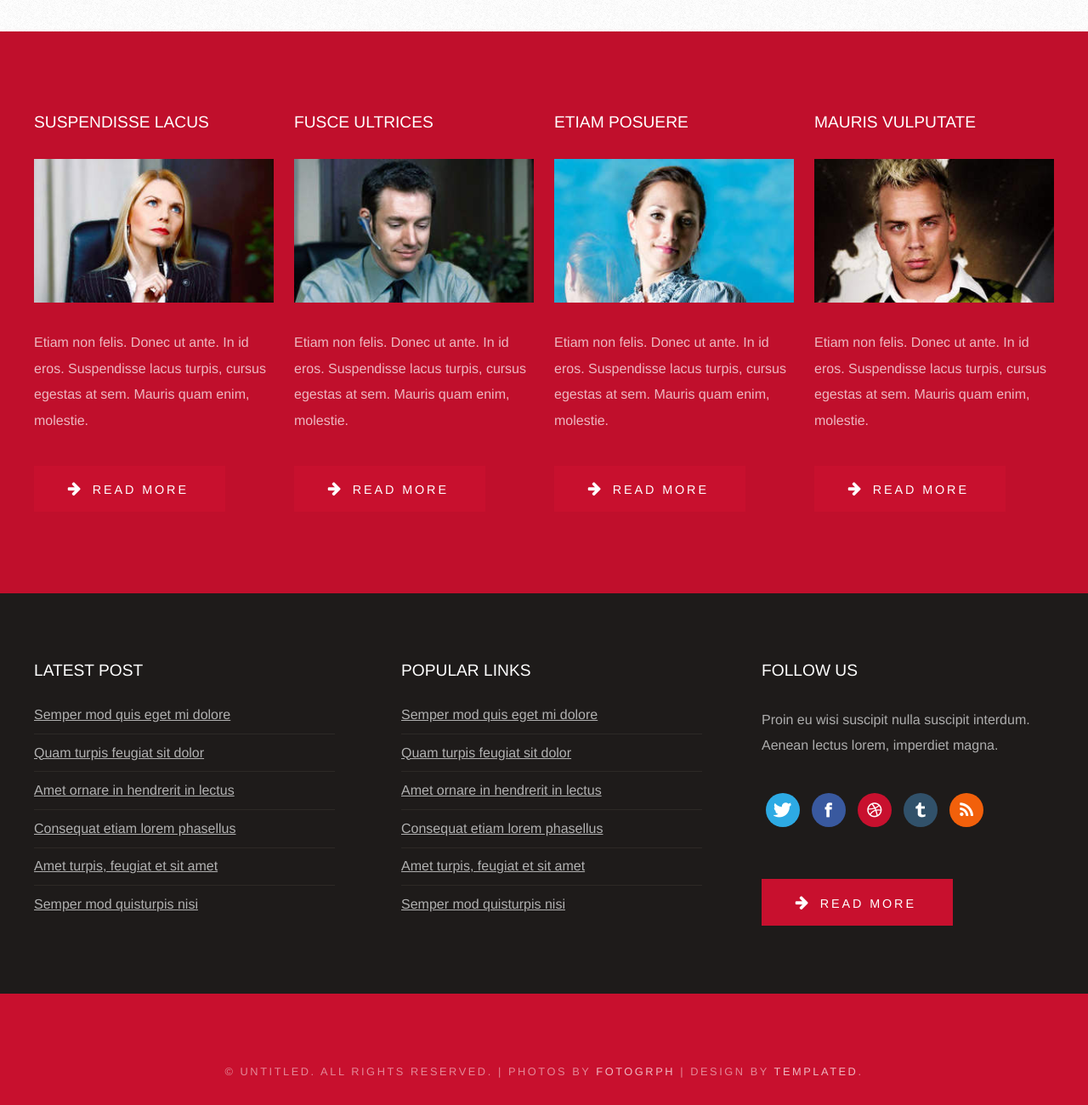
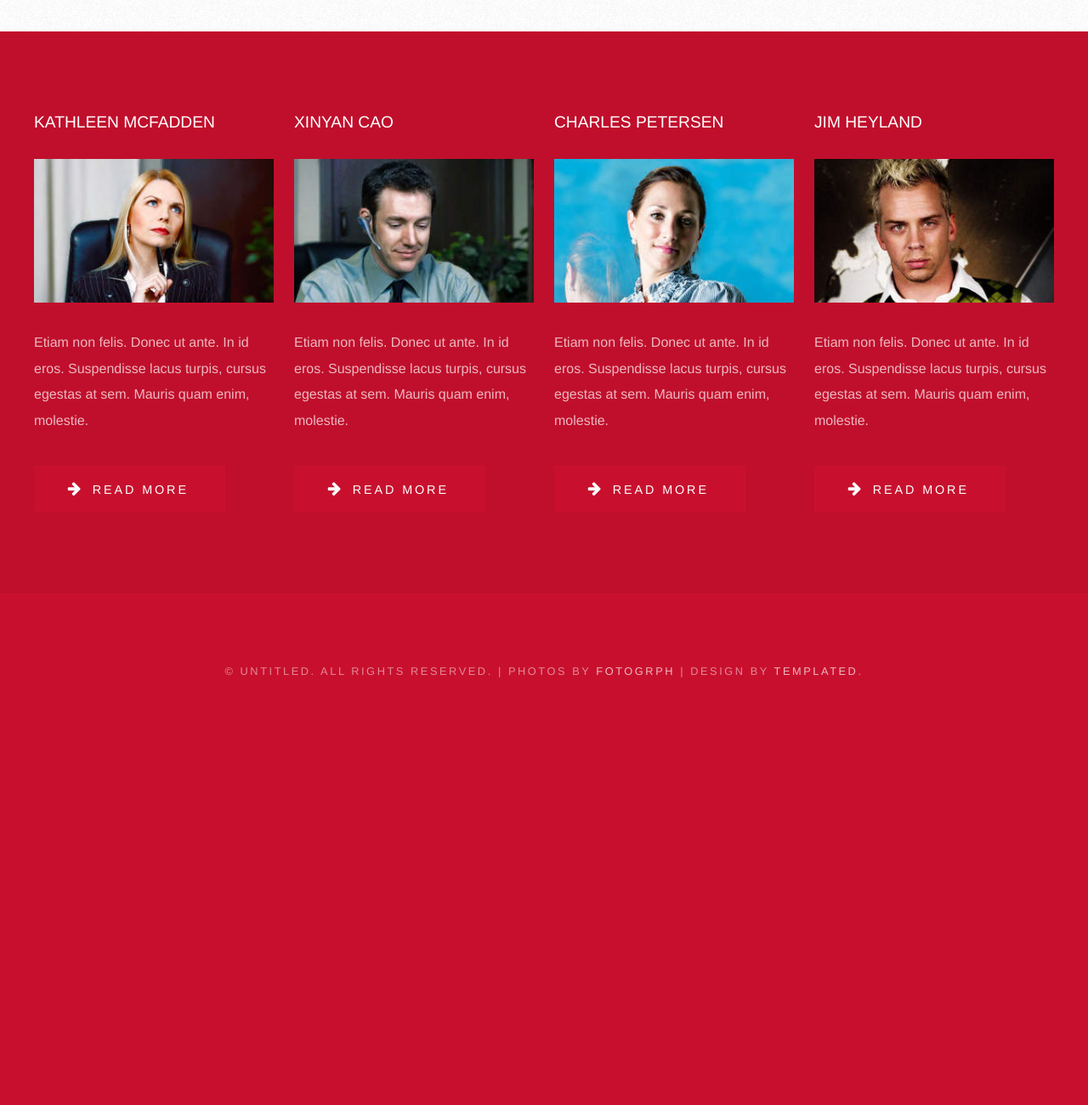
Before and after one commit to z1827320/475groupproject, a plain HTML site: page operation.html in a window 1280 px wide. Shown: the part 1160-2460 px from the top of the page at 85% size. After the commit the page ends 2055 px from the top, so only its background shows below. Drawn offline with Linux system fonts and the light colour scheme; a web font is replaced by a local one.

Commit message:
removed extra space

```diff
--- a/operation.html
+++ b/operation.html
@@ -74,28 +74,28 @@ Released   : 20140310
 		<div id="portfolio" class="container">
 			<div id="column1">
 				<div class="title">
-					<h2>Suspendisse lacus</h2>
+					<h2>Kathleen McFadden</h2>
 				</div>
 				<a href="#" class="image image-full"><img src="images/pic02.jpg" alt="" /></a>
 				<p>Etiam non felis. Donec ut ante. In id eros. Suspendisse lacus turpis, cursus egestas at sem. Mauris quam enim, molestie.</p>
 				<a href="#" class="icon icon-arrow-right button">Read More</a> </div>
 			<div id="column2">
 				<div class="title">
-					<h2>Fusce ultrices</h2>
+					<h2>Xinyan Cao</h2>
 				</div>
 				<a href="#" class="image image-full"><img src="images/pic03.jpg" alt="" /></a>
 				<p>Etiam non felis. Donec ut ante. In id eros. Suspendisse lacus turpis, cursus egestas at sem. Mauris quam enim, molestie.</p>
 				<a href="#" class="icon icon-arrow-right button">Read More</a> </div>
 			<div id="column3">
 				<div class="title">
-					<h2>Etiam posuere</h2>
+					<h2>Charles Petersen</h2>
 				</div>
 				<a href="#" class="image image-full"><img src="images/pic04.jpg" alt="" /></a>
 				<p>Etiam non felis. Donec ut ante. In id eros. Suspendisse lacus turpis, cursus egestas at sem. Mauris quam enim, molestie.</p>
 				<a href="#" class="icon icon-arrow-right button">Read More</a> </div>
 			<div id="column4">
 				<div class="title">
-					<h2>Mauris vulputate</h2>
+					<h2>Jim Heyland</h2>
 				</div>
 				<a href="#" class="image image-full"><img src="images/pic05.jpg" alt="" /></a>
 				<p>Etiam non felis. Donec ut ante. In id eros. Suspendisse lacus turpis, cursus egestas at sem. Mauris quam enim, molestie.</p>
@@ -103,50 +103,7 @@ Released   : 20140310
 		</div>
 	</div>
 
-<div id="footer-wrapper">
-	<div id="footer" class="container">
-		<div id="box1">
-			<div class="title">
-				<h2>Latest Post</h2>
-			</div>
-			<ul class="style1">
-				<li><a href="#">Semper mod quis eget mi dolore</a></li>
-				<li><a href="#">Quam turpis feugiat sit dolor</a></li>
-				<li><a href="#">Amet ornare in hendrerit in lectus</a></li>
-				<li><a href="#">Consequat etiam lorem phasellus</a></li>
-				<li><a href="#">Amet turpis, feugiat et sit amet</a></li>
-				<li><a href="#">Semper mod quisturpis nisi</a></li>
-			</ul>
-		</div>
-		<div id="box2">
-			<div class="title">
-				<h2>Popular Links</h2>
-			</div>
-			<ul class="style1">
-				<li><a href="#">Semper mod quis eget mi dolore</a></li>
-				<li><a href="#">Quam turpis feugiat sit dolor</a></li>
-				<li><a href="#">Amet ornare in hendrerit in lectus</a></li>
-				<li><a href="#">Consequat etiam lorem phasellus</a></li>
-				<li><a href="#">Amet turpis, feugiat et sit amet</a></li>
-				<li><a href="#">Semper mod quisturpis nisi</a></li>
-			</ul>
-		</div>
-		<div id="box3">
-			<div class="title">
-				<h2>Follow Us</h2>
-			</div>
-			<p>Proin eu wisi suscipit nulla suscipit interdum. Aenean lectus lorem, imperdiet magna.</p>
-			<ul class="contact">
-				<li><a href="#" class="icon icon-twitter"><span>Twitter</span></a></li>
-				<li><a href="#" class="icon icon-facebook"><span>Facebook</span></a></li>
-				<li><a href="#" class="icon icon-dribbble"><span>Dribbble</span></a></li>
-				<li><a href="#" class="icon icon-tumblr"><span>Tumblr</span></a></li>
-				<li><a href="#" class="icon icon-rss"><span>Pinterest</span></a></li>
-			</ul>
-				<a href="#" class="icon icon-arrow-right button">Read More</a> </div>
-		</div>
-	</div>
-</div>
+
 <div id="copyright" class="container">
 	<p>&copy; Untitled. All rights reserved. | Photos by <a href="http://fotogrph.com/">Fotogrph</a> | Design by <a href="http://templated.co" rel="nofollow">TEMPLATED</a>.</p>
 </div>
```
Also changed, not shown: data.html (+1 -44 lines).
